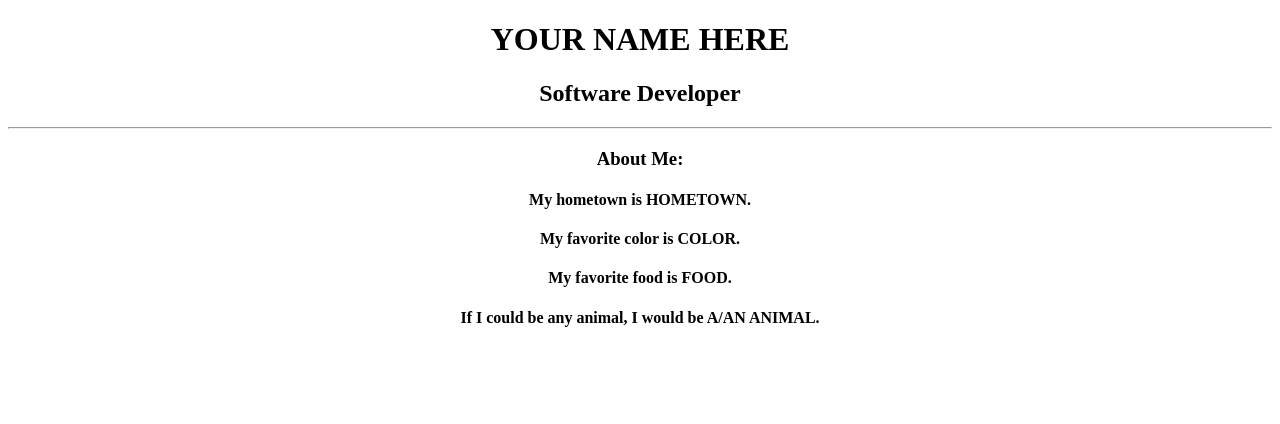
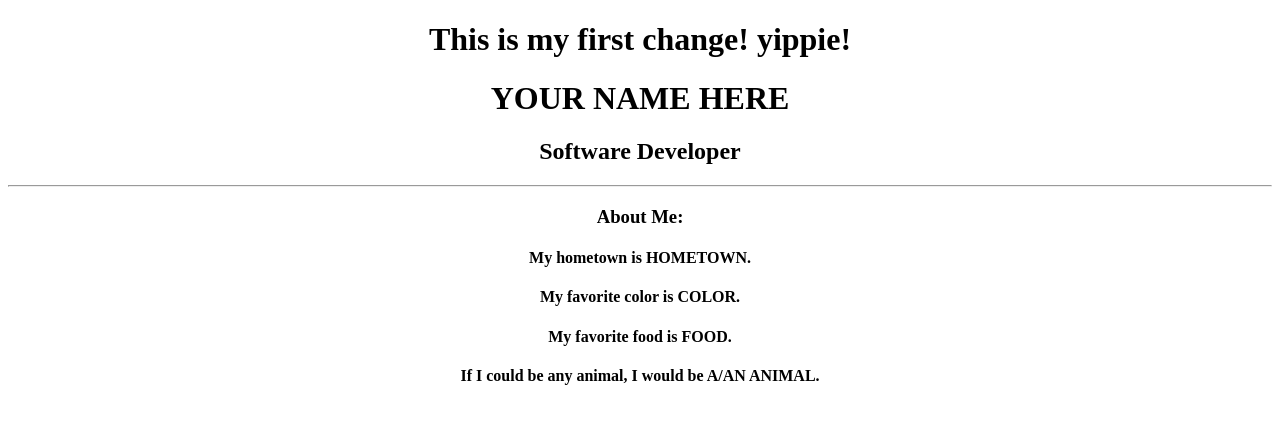
Before and after one commit to 107124/git-lesson, a plain HTML site: page index.html in a window 1280 px wide. Drawn offline with Linux system fonts and the light colour scheme.

Commit message:
first change

```diff
--- a/index.html
+++ b/index.html
@@ -9,6 +9,7 @@
 
 <body>
     <div align="center">
+        <h1>This is my first change! yippie!</h1>
         <h1>YOUR NAME HERE</h1>
         <h2>Software Developer</h2>
         <hr>
```
